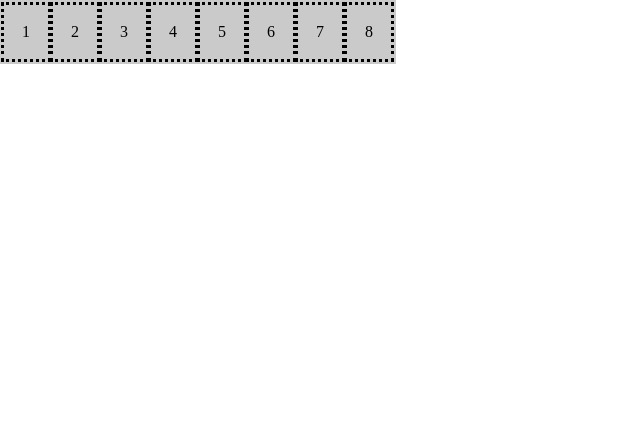
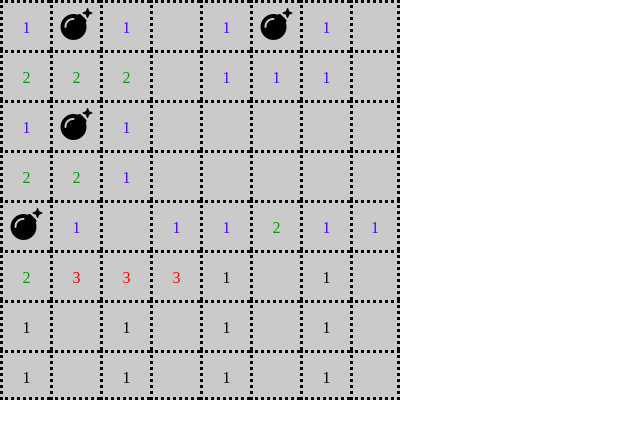
Before and after one commit to YL2120/flexbox-minefield, a plain HTML site: page index.html in a window 1280 px wide. Shown: the whole page, without its empty margins (0-640 px from the left). Drawn offline with Linux system fonts and the light colour scheme.

Commit message:
filling the cases

```diff
--- a/index.html
+++ b/index.html
@@ -7,19 +7,101 @@
     <meta name="viewport" content="width=device-width, initial-scale=1.0">
     <title>Flexbox-minefield</title>
     <link rel="stylesheet" href="style.css">
+    <script src="https://kit.fontawesome.com/ce03561295.js" crossorigin="anonymous"></script>
 </head>
 
 <body>
 <main>
     <div class="container">
-            <div class="box">1</div>
-            <div class="box">2</div>
-            <div class="box">3</div>
-            <div class="box">4</div>
-            <div class="box">5</div>
-            <div class="box">6</div>
-            <div class="box">7</div>
-            <div class="box">8</div>
+
+            <!-- ROW 1 -->
+            <div class="box"><p class="blue">1</p> </div>
+            <div class="box"><i class="fas fa-bomb fa-2x"></i></div>
+            <div class="box"><p class="blue">1</p></div>
+            <div class="box"> </div>
+            <div class="box"><p class="blue">1</p></div>
+            <div class="box"><i class="fas fa-bomb fa-2x"></i></div>
+            <div class="box"><p class="blue">1</p></div>
+            <div class="box last"> </div>
+
+            <!-- ROW 2 -->
+
+            <div class="box"><p class="green">2</p></div>
+            <div class="box"><p class="green">2</p></div>
+            <div class="box"><p class="green">2</p></div>
+            <div class="box"> </div>
+            <div class="box"><p class="blue">1</p></div>
+            <div class="box"><p class="blue">1</p></div>
+            <div class="box"><p class="blue">1</p></div>
+            <div class="box last"> </div>
+
+            <!-- ROW 3 -->
+
+            <div class="box"><p class="blue">1</p> </div>
+            <div class="box"><i class="fas fa-bomb fa-2x"></i></div>
+            <div class="box"><p class="blue">1</p></div>
+            <div class="box"> </div>
+            <div class="box"></div>
+            <div class="box"> </div>
+            <div class="box"></div>
+            <div class="box last"> </div>
+
+            <!-- ROW 4 -->
+
+            <div class="box"><p class="green">2</p></div>
+            <div class="box"><p class="green">2</p></div>
+            <div class="box"><p class="blue">1</p></div>
+            <div class="box"> </div>
+            <div class="box"><p></p></div>
+            <div class="box"> </div>
+            <div class="box"><p></p></div>
+            <div class="box last"> </div>
+
+
+            <!-- ROW 5 -->
+
+
+            <div class="box"><i class="fas fa-bomb fa-2x"></i></div>
+            <div class="box"><p class="blue">1</p></div>
+            <div class="box"></div>
+            <div class="box"><p class="blue">1</p></div>
+            <div class="box"><p class="blue">1</p></div>
+            <div class="box"><p class="green">2</p></div>
+            <div class="box"><p class="blue">1</p></div>
+            <div class="box last"><p class="blue">1</p></div>
+
+            <!-- ROW 6 -->
+
+            <div class="box"><p class="green">2</p> </div>
+            <div class="box"><p class="red">3</p></div>
+            <div class="box"><p class="red">3</p></div>
+            <div class="box"><p class="red">3</p></div>
+            <div class="box"><p>1</p></div>
+            <div class="box"> </div>
+            <div class="box"><p>1</p></div>
+            <div class="box last"> </div>
+
+            <!-- ROW 7 -->
+
+            <div class="box"><p>1</p> </div>
+            <div class="box"> </div>
+            <div class="box"><p>1</p></div>
+            <div class="box"> </div>
+            <div class="box"><p>1</p></div>
+            <div class="box"> </div>
+            <div class="box"><p>1</p></div>
+            <div class="box last"> </div>
+
+            <!-- ROW 8 -->
+
+            <div class="box bottom"><p>1</p> </div>
+            <div class="box bottom"> </div>
+            <div class="box bottom"><p>1</p></div>
+            <div class="box bottom"> </div>
+            <div class="box bottom"><p>1</p></div>
+            <div class="box bottom"> </div>
+            <div class="box bottom"><p>1</p></div>
+            <div class="box bottom last"> </div>
 
     </div>
 </main>
--- a/style.css
+++ b/style.css
@@ -1,18 +1,63 @@
+/* GENERAL */
+
+* {
+    box-sizing: border-box;
+}
+
 body{
     margin: 0;
     padding:0;
 }
 
-.container{
+/* FLEX */
+
+.container {
     background-color:#cacaca;
-    padding:2px;
     display:inline-flex; /*container englobe uniquement les box*/
+    flex-wrap: wrap;
+    width: 400px;
+    height: 400px;
+
 }
 
 .box{
     border-style:dotted;
-    margin:0;
-    margin-left:-1px;
-    padding:18px;
+    border-right: 0;
+    border-bottom: 0;
+    width: 50px;
+    height:50px;
+    text-align: center;
+}
 
+/* Border-right */
+
+.last{
+    border-right: dotted;
 }
+
+/* Border-bottom */
+
+.bottom{
+    border-bottom: dotted ;
+}
+
+/* image */
+
+i{
+    margin-top: 5px;
+}
+
+
+/* Colors */
+
+.blue{
+    color:#5000ff;
+}
+
+.green{
+    color:#009d0d;
+}
+
+.red{
+   color: #ff0000;
+}
```
